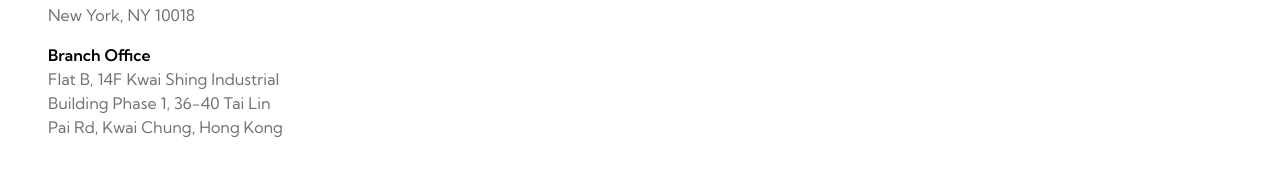
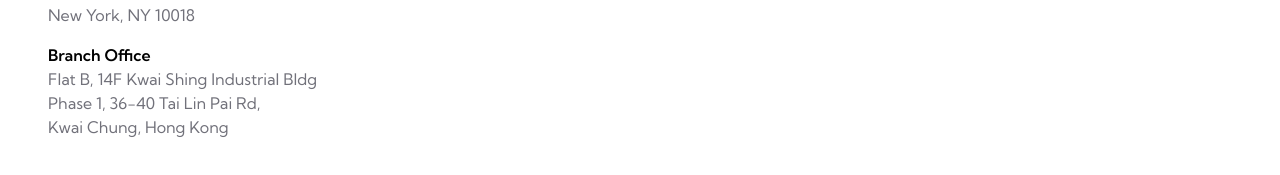
Before and after one commit to jas9n/jtinternational, a Nuxt app in the folder project/: page / in a window 1280 px wide. Shown: the part 3913-4088 px from the top of the page. Built offline with nearby package versions, Linux system fonts and the light colour scheme.

Commit message:
Update GlobalFooter.vue

```diff
--- a/project/components/GlobalFooter.vue
+++ b/project/components/GlobalFooter.vue
@@ -29,9 +29,9 @@
                     </a>
                     <p class="flex flex-col items-center lg:items-start">
                         <span class="font-semibold">Branch Office</span>
-                        <span class="text-zinc-500">Flat B, 14F Kwai Shing Industrial</span>
-                        <span class="text-zinc-500">Building Phase 1, 36-40 Tai Lin</span>
-                        <span class="text-zinc-500">Pai Rd, Kwai Chung, Hong Kong</span>
+                        <span class="text-zinc-500">Flat B, 14F Kwai Shing Industrial Bldg</span>
+                        <span class="text-zinc-500"> Phase 1, 36-40 Tai Lin Pai Rd,</span>
+                        <span class="text-zinc-500">Kwai Chung, Hong Kong</span>
                     </p>
                 </div>
             </div>
```
